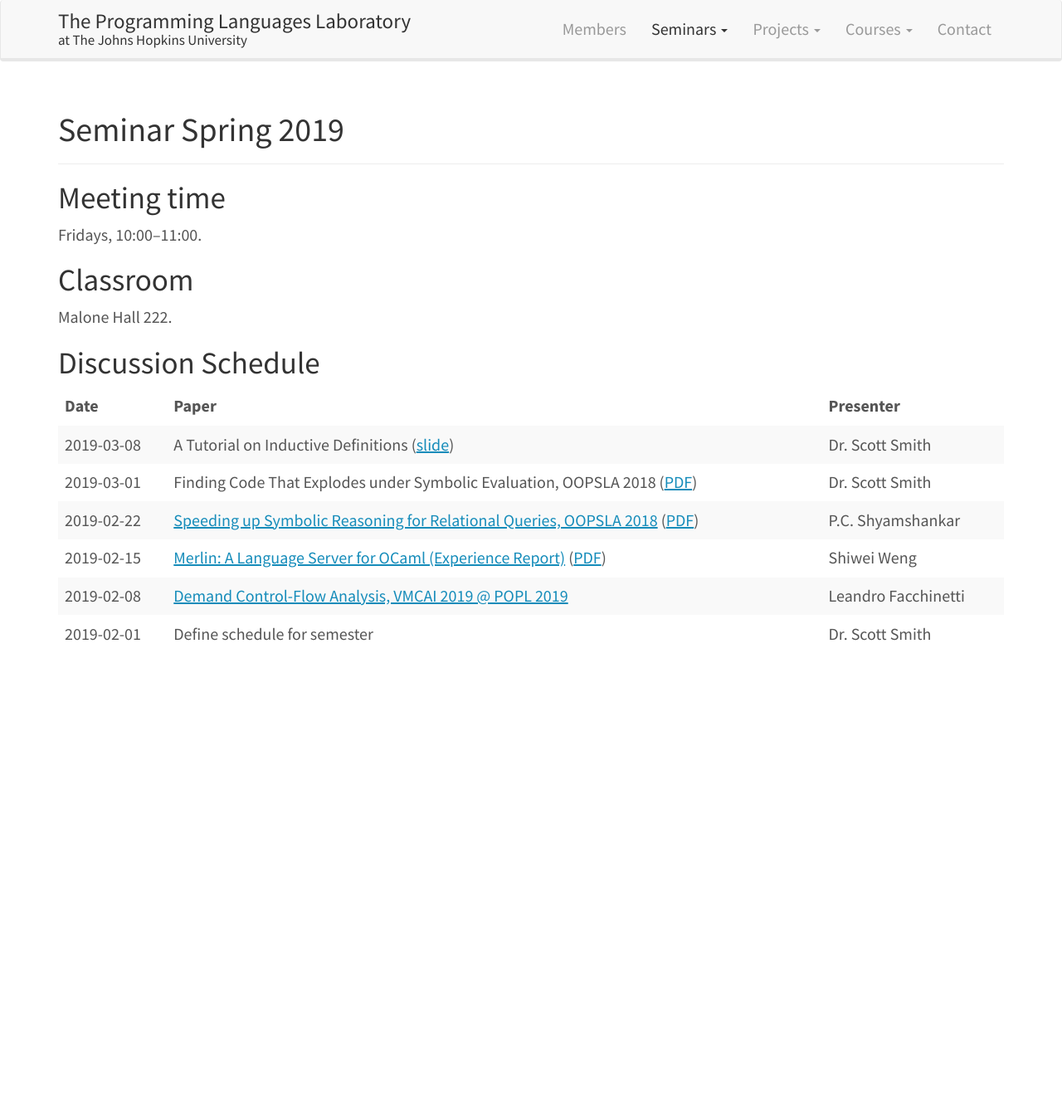
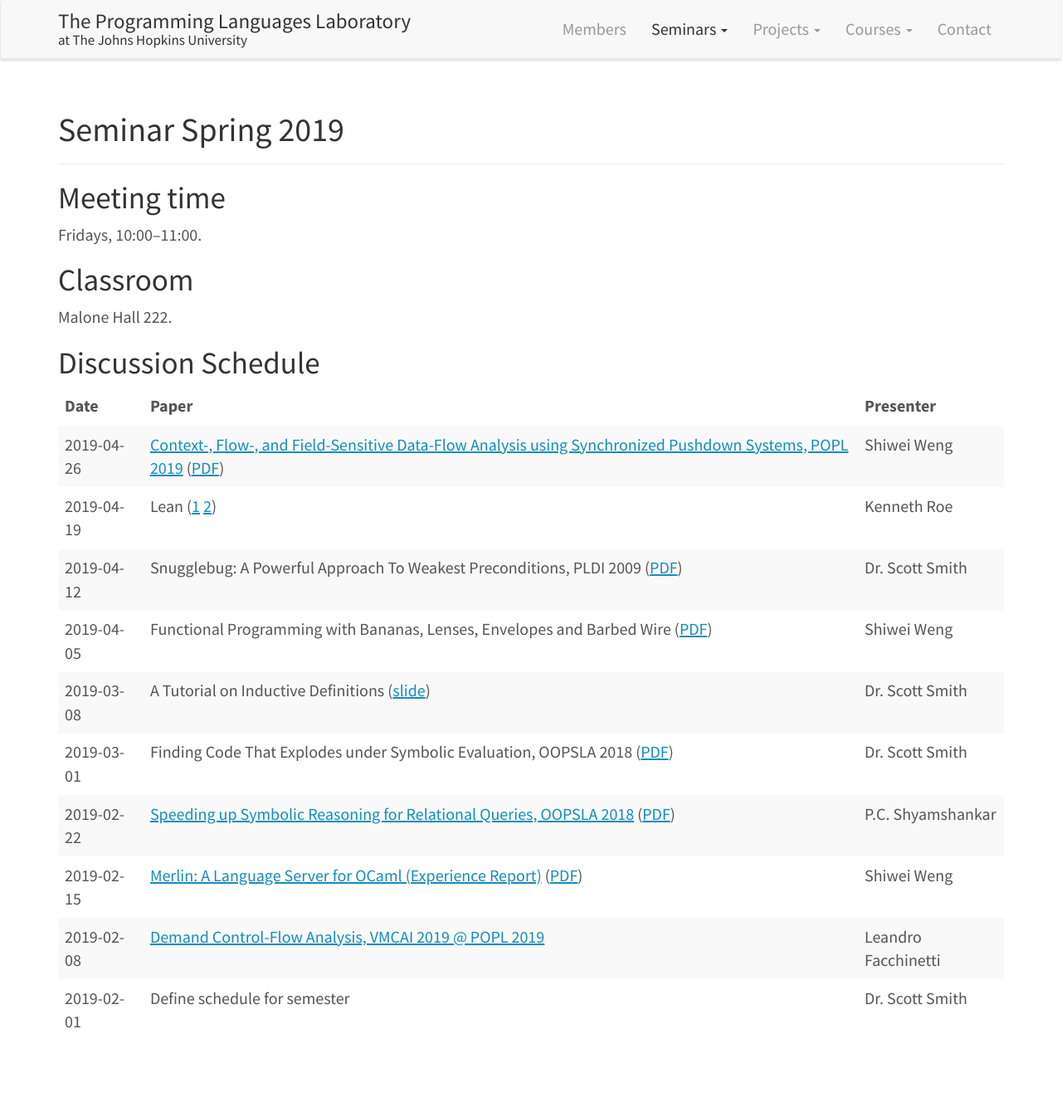
Before and after one commit to JHU-PL-Lab/www-pl-lab, a Jekyll site: the page built from seminars/spring-2019.md, in a window 1280 px wide. Shown: the whole page at 83% size. Built offline with Jekyll 4.4.1, drawn with Linux system fonts in a browser that asks for light colours; before the commit the page ends 900 px from its top, so only the background shows below that.

Commit message:
add 2019-03~2019-04 seminars

```diff
--- a/seminars/spring-2019.md
+++ b/seminars/spring-2019.md
@@ -18,6 +18,10 @@ Discussion Schedule
 
 | Date | Paper | Presenter |
 |-|-|-
+| 2019-04-26 | [Context-, Flow-, and Field-Sensitive Data-Flow Analysis using Synchronized Pushdown Systems, POPL 2019](https://popl19.sigplan.org/event/popl-2019-research-papers-context-flow-and-field-sensitive-data-flow-analysis-using-synchronized-pushdown-systems) ([PDF](https://johspaeth.github.io/publications/boomerangPDS.pdf)) | Shiwei Weng |
+| 2019-04-19 | Lean ([1](https://leanprover.github.io/introduction_to_lean/) [2](https://github.com/kendroe/pedantic2)) | Kenneth Roe |
+| 2019-04-12 | Snugglebug: A Powerful Approach To Weakest Preconditions, PLDI 2009 ([PDF](https://manu.sridharan.net/files/snugglebug.pdf)) | Dr. Scott Smith |
+| 2019-04-05 | Functional Programming with Bananas, Lenses, Envelopes and Barbed Wire ([PDF](https://maartenfokkinga.github.io/utwente/mmf91m.pdf)) | Shiwei Weng |
 | 2019-03-08 | A Tutorial on Inductive Definitions ([slide](https://softech.cs.uni-kl.de/homepage/teaching/SVHOL12/slides6a.pdf)) | Dr. Scott Smith |
 | 2019-03-01 | Finding Code That Explodes under Symbolic Evaluation, OOPSLA 2018 ([PDF](https://unsat.cs.washington.edu/papers/bornholt-sympro.pdf)) | Dr. Scott Smith |
 | 2019-02-22 | [Speeding up Symbolic Reasoning for Relational Queries, OOPSLA 2018](https://2018.splashcon.org/event/splash-2018-oopsla-speeding-up-symbolic-reasoning-for-relational-queries) ([PDF](https://dl.acm.org/citation.cfm?id=3276527)) | P.C. Shyamshankar |
```
